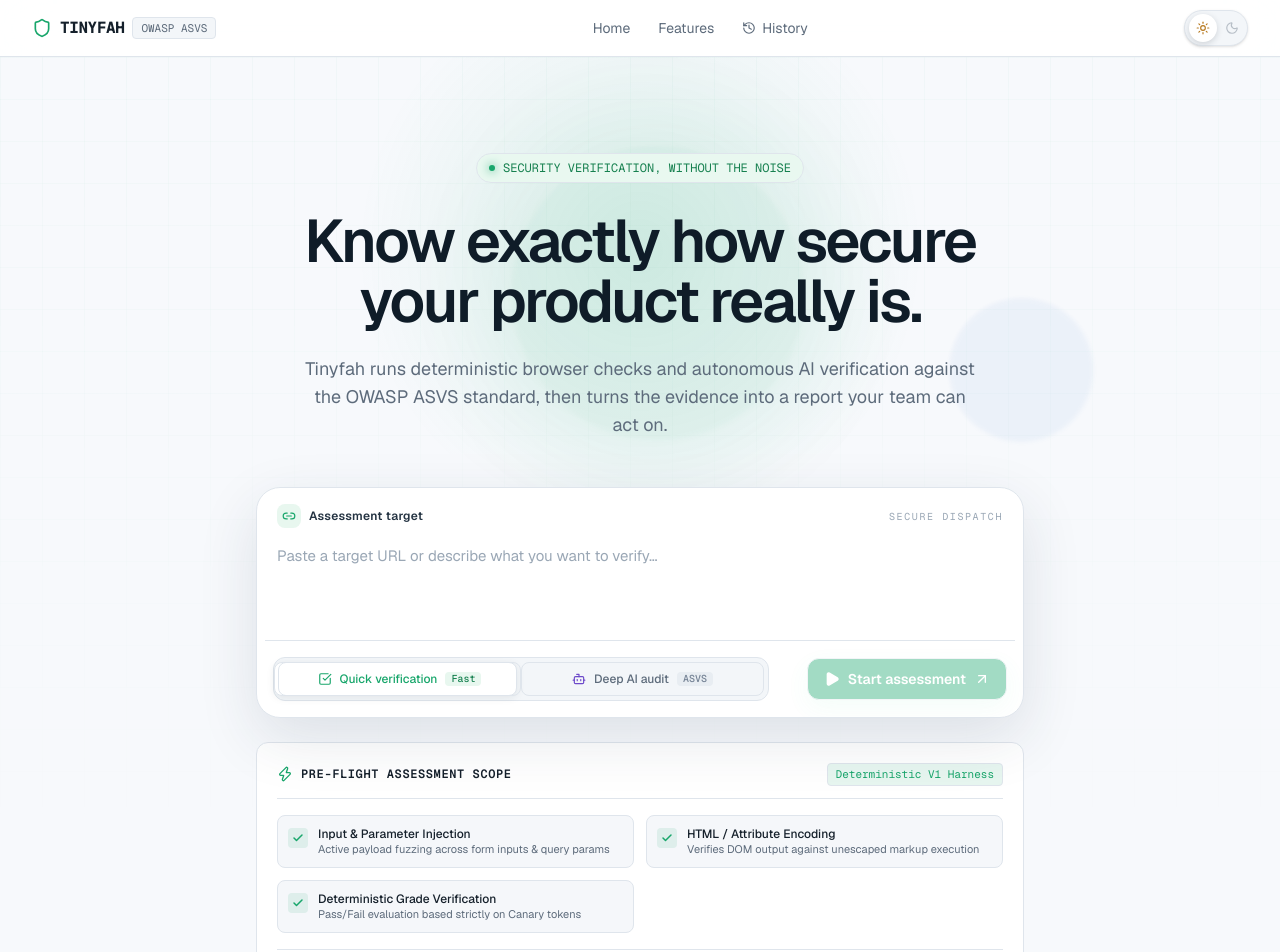
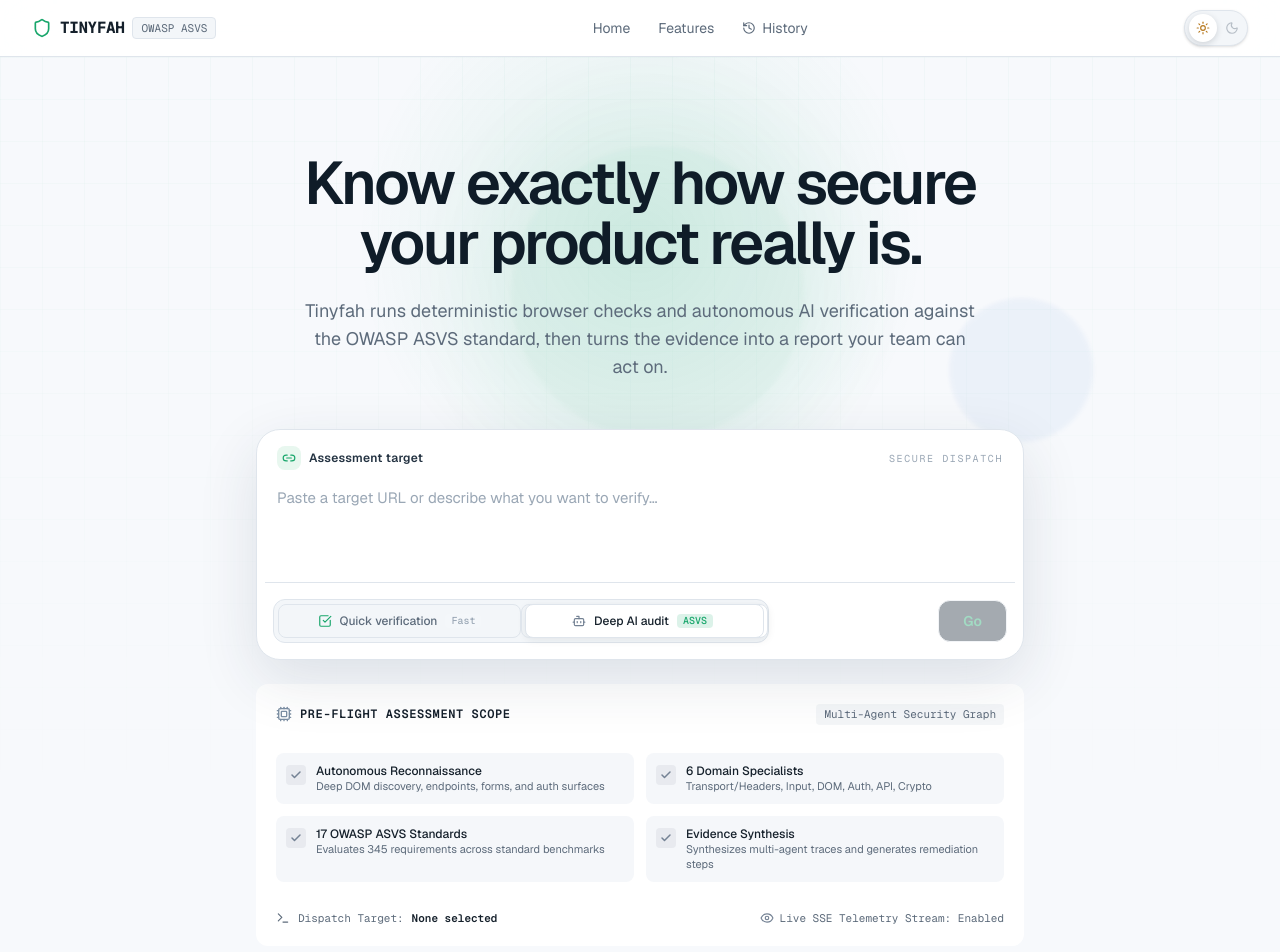
Before and after one commit to Yashvardhan0904/Tinyfah, a Next.js app in the folder frontend/: page / in a window 1280 px wide. Shown: the top 952 px of the page. Built offline with nearby package versions, Linux system fonts and the light colour scheme; no server answers.

Commit message:
better frontend

```diff
--- a/frontend/src/app/globals.css
+++ b/frontend/src/app/globals.css
@@ -243,6 +243,22 @@
   background: #9ca9b7;
 }
 
+/* Step slide-in animation for streaming task queue entries */
+@keyframes step-in {
+  from {
+    opacity: 0;
+    transform: translateY(-6px);
+  }
+  to {
+    opacity: 1;
+    transform: translateY(0);
+  }
+}
+
+.animate-step-in {
+  animation: step-in 0.22s ease-out both;
+}
+
 /* Marquee animation */
 @keyframes marquee {
   0% { transform: translateX(0); }
--- a/frontend/src/app/page.tsx
+++ b/frontend/src/app/page.tsx
@@ -61,10 +61,6 @@
           <div className="hero-pointer-glow pointer-events-none absolute inset-0 -z-10" />
           <div className="mx-auto max-w-7xl">
             <div className="mx-auto max-w-3xl text-center">
-              <div className="mb-7 inline-flex items-center gap-2 rounded-full border border-[#b5e5ca] bg-[#e9f8f0] px-3 py-1.5 text-xs font-mono text-[#16804f]">
-                <span className="h-1.5 w-1.5 rounded-full bg-[#18a66b] shadow-[0_0_10px_#18a66b]" />
-                SECURITY VERIFICATION, WITHOUT THE NOISE
-              </div>
               <h1 className="hero-heading text-4xl font-semibold tracking-[-0.04em] text-[#0f1c28] sm:text-6xl">
                 Know exactly how secure<br className="hidden sm:block" /> your product really is.
               </h1>
--- a/frontend/src/components/composer/mission-composer.tsx
+++ b/frontend/src/components/composer/mission-composer.tsx
@@ -9,12 +9,12 @@
 import { PlanPreview } from "./plan-preview";
 import { Button } from "@/components/ui/button";
 import type { SuiteType } from "@/lib/types";
-import { Play, Sparkles, AlertCircle, ArrowUpRight, Link2 } from "lucide-react";
+import { AlertCircle, Link2 } from "lucide-react";
 
 export function MissionComposer() {
   const router = useRouter();
   const [prompt, setPrompt] = useState("");
-  const [suite, setSuite] = useState<SuiteType>("v1");
+  const [suite, setSuite] = useState<SuiteType>("langgraph");
   const [manualUrl, setManualUrl] = useState<string | null>(null);
   const [isSubmitting, setIsSubmitting] = useState(false);
   const [errorMessage, setErrorMessage] = useState<string | null>(null);
@@ -111,15 +111,9 @@
               size="md"
               isLoading={isSubmitting}
               disabled={!activeUrl && !prompt.trim()}
-              className="group gap-2 shrink-0 rounded-xl px-4 py-2.5 font-semibold"
+              className="shrink-0 rounded-xl px-6 py-2.5 font-semibold"
             >
-              {suite === "langgraph" ? (
-                <Sparkles className="h-4 w-4" />
-              ) : (
-                <Play className="h-4 w-4 fill-current" />
-              )}
-              <span>Start assessment</span>
-              <ArrowUpRight className="h-4 w-4 transition-transform group-hover:-translate-y-0.5 group-hover:translate-x-0.5" />
+              Go
             </Button>
           </div>
         </div>
--- a/frontend/src/components/composer/mode-toggle.tsx
+++ b/frontend/src/components/composer/mode-toggle.tsx
@@ -21,8 +21,8 @@
     {
       value: "langgraph",
       label: "Deep AI audit",
-      icon: <Bot className="h-3.5 w-3.5 text-[#6d4aca]" />,
-      activeColorClass: "text-[#6d4aca] border-[#6d4aca]/40",
+      icon: <Bot className="h-3.5 w-3.5 text-[#748294]" />,
+      activeColorClass: "text-[#15202b] border-[#dfe5ec]",
       badge: "ASVS",
     },
   ];
--- a/frontend/src/components/composer/plan-preview.tsx
+++ b/frontend/src/components/composer/plan-preview.tsx
@@ -27,23 +27,23 @@
   const specs = isV1 ? v1Specs : agentSpecs;
 
   return (
-    <div className="w-full rounded-xl bg-[#ffffff] border border-[#dfe5ec] p-5 text-left transition-all">
-      <div className="flex items-center justify-between pb-3 border-b border-[#dfe5ec] mb-4">
+    <div className="w-full rounded-xl bg-[#ffffff] p-5 text-left transition-all">
+      <div className="flex items-center justify-between pb-3 mb-4">
         <div className="flex items-center gap-2">
           {isV1 ? (
             <Zap className="h-4 w-4 text-[#18a66b]" />
           ) : (
-            <Cpu className="h-4 w-4 text-[#6d4aca]" />
+            <Cpu className="h-4 w-4 text-[#7c8fa3]" />
           )}
           <span className="text-xs font-mono font-semibold uppercase tracking-wider text-[#15202b]">
             Pre-Flight Assessment Scope
           </span>
         </div>
         <span
-          className={`text-[11px] font-mono px-2 py-0.5 rounded border ${
+          className={`text-[11px] font-mono px-2 py-0.5 rounded ${
             isV1
-              ? "bg-[#18a66b]/10 text-[#18a66b] border-[#18a66b]/30"
-              : "bg-[#6d4aca]/10 text-[#6d4aca] border-[#6d4aca]/30"
+              ? "bg-[#18a66b]/10 text-[#18a66b]"
+              : "bg-[#8fa3bc]/10 text-[#5d6b7b]"
           }`}
         >
           {isV1 ? "Deterministic V1 Harness" : "Multi-Agent Security Graph"}
@@ -54,11 +54,11 @@
         {specs.map((item, idx) => (
           <div
             key={idx}
-            className="flex items-start gap-2.5 p-2.5 rounded-lg bg-[#f5f7fa] border border-[#dfe5ec]/70"
+            className="flex items-start gap-2.5 p-2.5 rounded-lg bg-[#f5f7fa]"
           >
             <div
               className={`p-1 rounded shrink-0 mt-0.5 ${
-                isV1 ? "text-[#18a66b] bg-[#18a66b]/10" : "text-[#6d4aca] bg-[#6d4aca]/10"
+                isV1 ? "text-[#18a66b] bg-[#18a66b]/10" : "text-[#748294] bg-[#748294]/10"
               }`}
             >
               <Check className="h-3 w-3 stroke-[3]" />
@@ -72,7 +72,7 @@
       </div>
 
       {/* Target Preview Confirmation */}
-      <div className="flex items-center justify-between pt-3 border-t border-[#dfe5ec] text-[11px] font-mono text-[#5d6b7b]">
+      <div className="flex items-center justify-between pt-3 text-[11px] font-mono text-[#5d6b7b]">
         <div className="flex items-center gap-2">
           <Terminal className="h-3.5 w-3.5" />
           <span>Dispatch Target:</span>
@@ -81,7 +81,7 @@
           </span>
         </div>
         <div className="flex items-center gap-1.5">
-          <Eye className="h-3.5 w-3.5 text-[#2774c7]" />
+          <Eye className="h-3.5 w-3.5 text-[#748294]" />
           <span>Live SSE Telemetry Stream: Enabled</span>
         </div>
       </div>
--- a/frontend/src/components/report/asvs-table.tsx
+++ b/frontend/src/components/report/asvs-table.tsx
@@ -126,12 +126,12 @@
                 </button>
 
                 {isExpanded && (
-                  <div className="p-4 pt-1 space-y-2.5 bg-[#f7f9fc]/50 border-t border-[#dfe5ec]/40 text-xs font-mono">
+                  <div className="p-4 pt-2 space-y-2.5 bg-[#1a2636] border-t border-[#ffffff]/5 text-xs font-mono">
                     <div>
                       <span className="text-[#5d6b7b] uppercase tracking-wider text-[10px]">
                         Chapter:
                       </span>{" "}
-                      <span className="text-[#15202b]">
+                      <span className="text-[#c8d8e8]">
                         {item.chapter_code} — {item.chapter_name}
                       </span>
                     </div>
@@ -140,7 +140,7 @@
                       <span className="text-[#5d6b7b] uppercase tracking-wider text-[10px]">
                         Verification Evidence:
                       </span>
-                      <div className="mt-1 p-2.5 rounded bg-[#f7f9fc] border border-[#dfe5ec] text-[#15202b] whitespace-pre-wrap leading-relaxed">
+                      <div className="mt-1 p-2.5 rounded bg-[#0f1c28] border border-[#ffffff]/5 text-[#c8d8e8] whitespace-pre-wrap leading-relaxed">
                         {item.evidence || "No specific evidence recorded."}
                       </div>
                     </div>
@@ -150,7 +150,7 @@
                         <span className="text-[#18a66b] uppercase tracking-wider text-[10px]">
                           Remediation:
                         </span>
-                        <div className="mt-1 p-2.5 rounded bg-[#f5f7fa] border border-[#dfe5ec] text-[#5d6b7b] leading-relaxed font-sans">
+                        <div className="mt-1 p-2.5 rounded bg-[#0f1c28] border border-[#ffffff]/5 text-[#9aafbf] leading-relaxed font-sans">
                           {item.remediation}
                         </div>
                       </div>
--- a/frontend/src/components/ui/button.tsx
+++ b/frontend/src/components/ui/button.tsx
@@ -20,7 +20,7 @@
   danger:
     "bg-[#fde8eb] text-[#ff8a96] border-[#f0aab5] hover:bg-[#351a22] active:bg-[#401d26]",
   violet:
-    "bg-[#f1edff] text-[#6d4aca] border-[#cfc4ff] hover:bg-[#e8e0ff] active:bg-[#ded2ff]",
+    "bg-[#1e2d3d] text-[#18a66b] border-[#1e2d3d] hover:bg-[#243342] active:bg-[#2a3c50]",
   ghost:
     "bg-transparent text-[#5d6b7b] border-transparent hover:text-[#15202b] hover:bg-[#f3f6f9]",
 };
--- a/frontend/src/components/ui/segmented-control.tsx
+++ b/frontend/src/components/ui/segmented-control.tsx
@@ -59,8 +59,8 @@
                 className={cn(
                   "text-[10px] px-1.5 py-0.2 rounded font-mono",
                   isActive
-                    ? "bg-[#e8f7ef] text-[#16804f]"
-                    : "bg-[#e8edf2] text-[#748294]"
+                    ? "bg-[#18a66b]/15 text-[#18a66b]"
+                    : "bg-[#ffffff]/10 text-[#9aa7b5]"
                 )}
               >
                 {option.badge}
--- a/frontend/src/components/workspace/step-inspector.tsx
+++ b/frontend/src/components/workspace/step-inspector.tsx
@@ -68,7 +68,7 @@
         {/* Status header */}
         <div className="flex items-center justify-between pb-3 border-b border-[#dfe5ec]">
           <div className="flex items-center gap-2">
-            <Wrench className="h-4 w-4 text-[#6d4aca]" />
+            <Wrench className="h-4 w-4 text-[#748294]" />
             <span className="font-mono text-xs font-semibold text-[#15202b]">
               {currentStep.tool || "action"}
             </span>
```
Also changed, not shown: frontend/src/components/workspace/filmstrip.tsx (+14 -2 lines), frontend/src/components/workspace/task-queue.tsx (+16 -4 lines), frontend/src/components/workspace/workspace-shell.tsx (+21 -31 lines).
